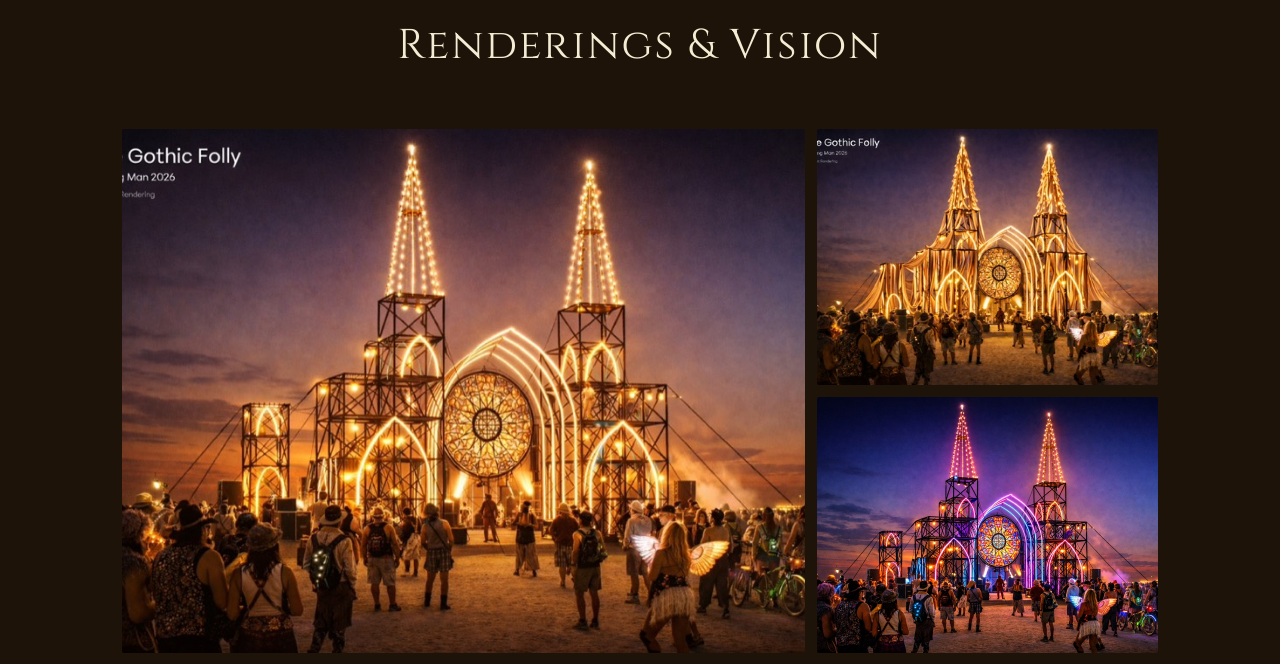
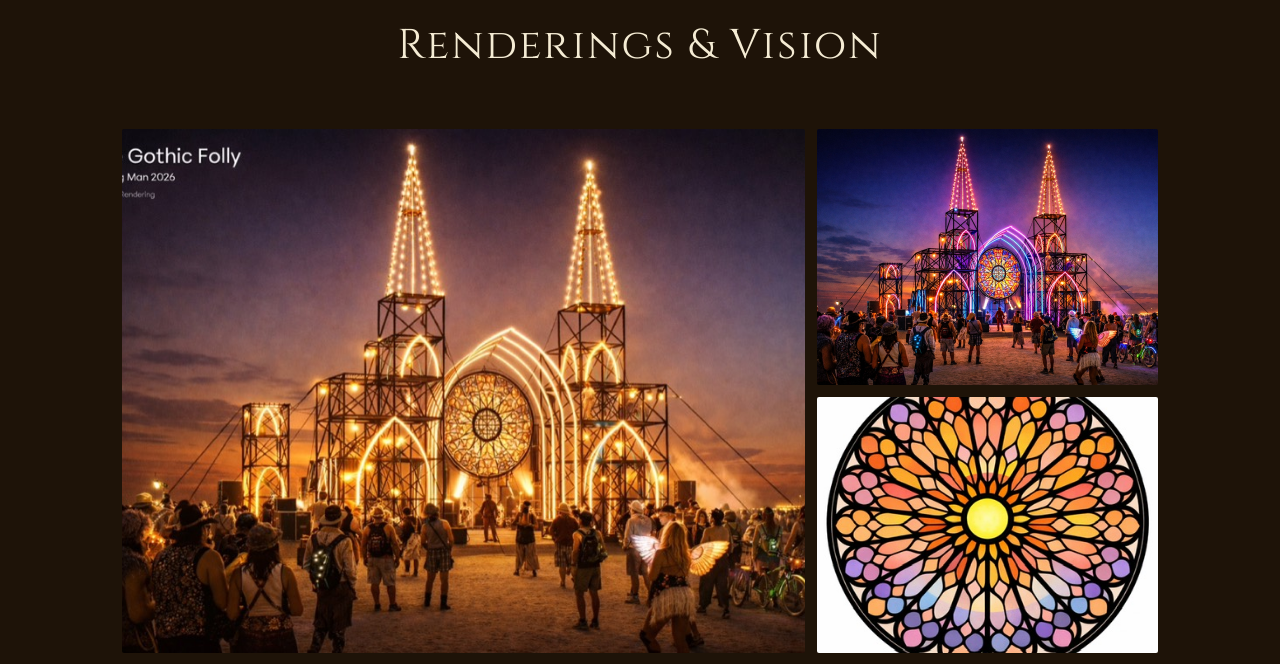
Before and after one commit to jkeefe/the-gothic-folly, a plain HTML site: page index.html in a window 1280 px wide. Shown: the part 1710-2374 px from the top of the page. Drawn offline with Linux system fonts and the light colour scheme.

Commit message:
Remove fabric cathedral image from gallery

```diff
--- a/index.html
+++ b/index.html
@@ -91,9 +91,6 @@
           <img src="images/rendering_golden_cathedral.jpg" alt="The Gothic Folly — concept rendering, golden light" class="gallery-img" />
         </div>
         <div class="gallery-item">
-          <img src="images/rendering_fabric_cathedral.jpg" alt="The Gothic Folly — draped fabric rendering" class="gallery-img" />
-        </div>
-        <div class="gallery-item">
           <img src="images/rendering_neon_cathedral.jpg" alt="The Gothic Folly — illuminated at night" class="gallery-img" />
         </div>
         <div class="gallery-item">
```
